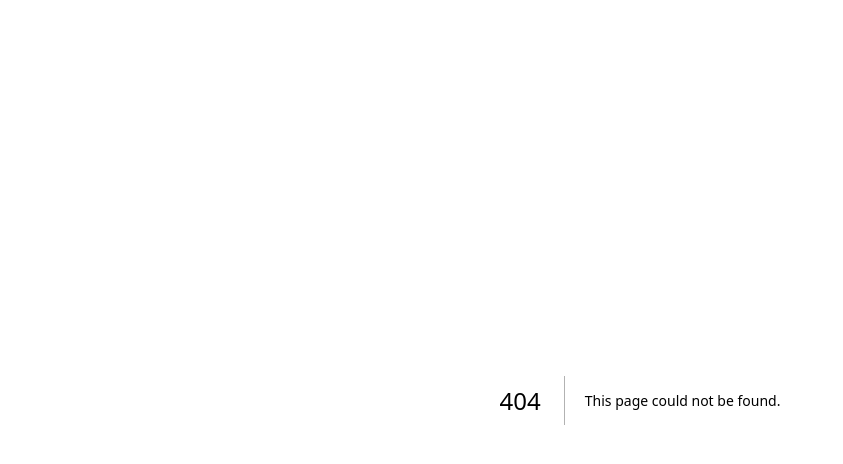
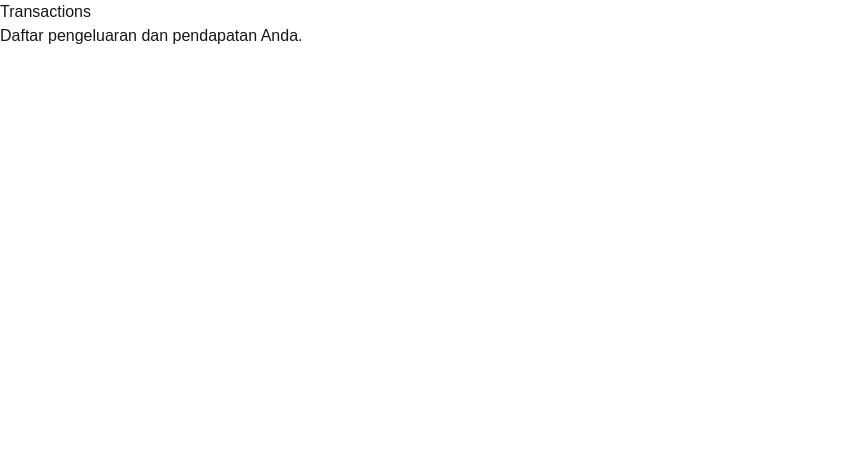
Before and after one commit to syiaral/expense-tracker, a Next.js app: page /transactions in a window 1280 px wide. Before the commit this address had no page. Shown: the top 464 px of the page, without its empty margins (0-843 px from the left). Built offline with nearby package versions, Linux system fonts and the light colour scheme.

Commit message:
add transactions

```diff
--- /dev/null
+++ b/app/transactions/page.js
@@ -0,0 +1,8 @@
+export default function Transactions() {
+  return (
+    <main>
+      <h1>Transactions</h1>
+      <p>Daftar pengeluaran dan pendapatan Anda.</p>
+    </main>
+  );
+}
```
